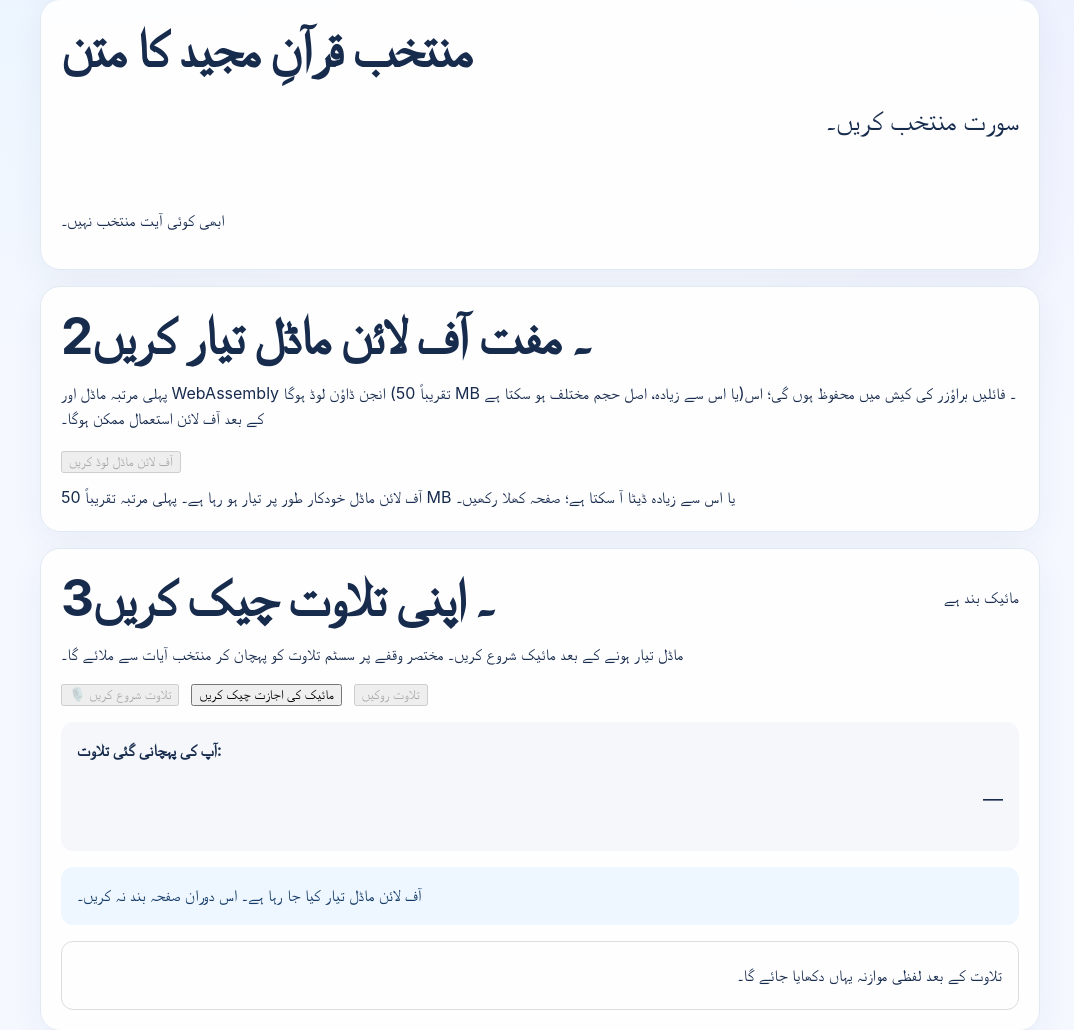
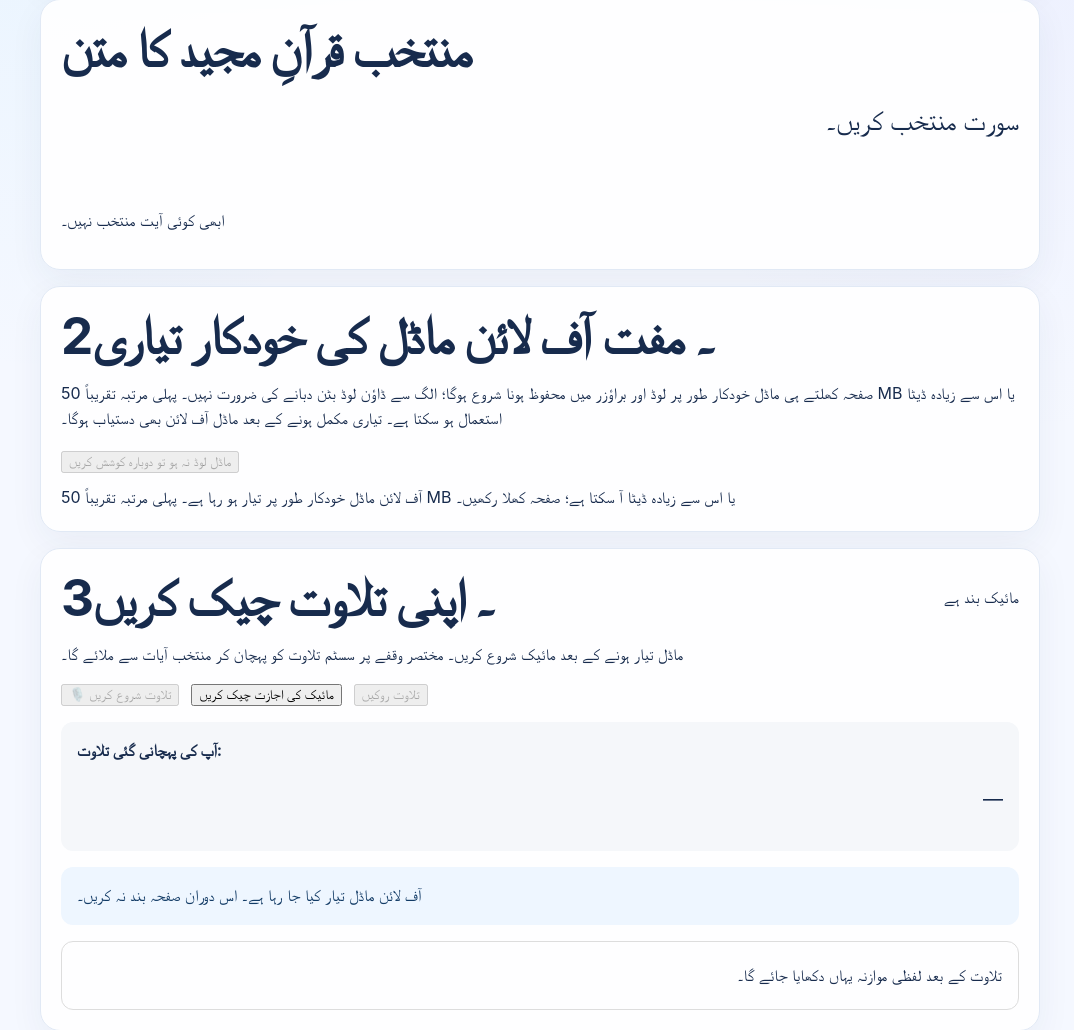
Before and after one commit to Meelad5815/MRK-Laravel-Portal, a Laravel app: page /quran/murajaah in a window 1280 px wide. Shown: the part 652-1682 px from the top of the page, without its empty margins (100-1174 px from the left). Run offline with Laravel 12, Linux system fonts and the light colour scheme; style sheets or scripts are compiled from the project's sources.

Commit message:
Explain automatic offline Quran model preparation

```diff
--- a/resources/views/quran/murajaah.blade.php
+++ b/resources/views/quran/murajaah.blade.php
@@ -40,10 +40,10 @@
     </div>
 
     <div class="card" style="padding:1.25rem;margin-bottom:1rem">
-      <h2 style="margin-top:0">2۔ مفت آف لائن ماڈل تیار کریں</h2>
-      <p class="muted">پہلی مرتبہ ماڈل اور WebAssembly انجن ڈاؤن لوڈ ہوگا (تقریباً 50 MB یا اس سے زیادہ، اصل حجم مختلف ہو سکتا ہے)۔ فائلیں براؤزر کی کیش میں محفوظ ہوں گی؛ اس کے بعد آف لائن استعمال ممکن ہوگا۔</p>
-      <button id="loadModel" class="btn btn-primary" type="button">آف لائن ماڈل لوڈ کریں</button>
-      <p id="modelStatus" class="muted" role="status" aria-live="polite" style="margin:.75rem 0 0">ماڈل ابھی لوڈ نہیں ہوا۔</p>
+      <h2 style="margin-top:0">2۔ مفت آف لائن ماڈل کی خودکار تیاری</h2>
+      <p class="muted">صفحہ کھلتے ہی ماڈل خودکار طور پر لوڈ اور براؤزر میں محفوظ ہونا شروع ہوگا؛ الگ سے ڈاؤن لوڈ بٹن دبانے کی ضرورت نہیں۔ پہلی مرتبہ تقریباً 50 MB یا اس سے زیادہ ڈیٹا استعمال ہو سکتا ہے۔ تیاری مکمل ہونے کے بعد ماڈل آف لائن بھی دستیاب ہوگا۔</p>
+      <button id="loadModel" class="btn btn-secondary" type="button">ماڈل لوڈ نہ ہو تو دوبارہ کوشش کریں</button>
+      <p id="modelStatus" class="muted" role="status" aria-live="polite" style="margin:.75rem 0 0">ماڈل خودکار طور پر تیار ہو رہا ہے…</p>
     </div>
 
     <div class="card" style="padding:1.25rem;margin-bottom:1rem">
```
